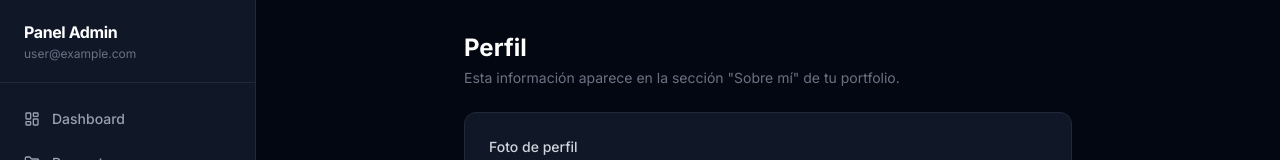
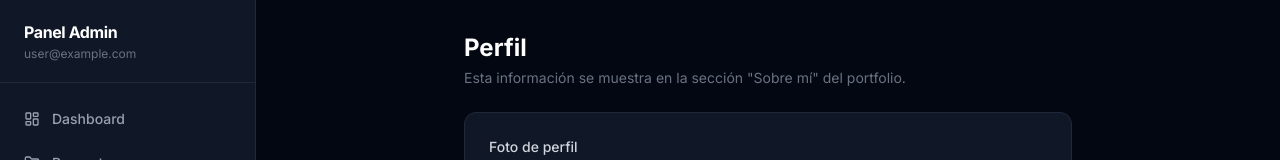
Before and after one commit to AngelBerretta/portfolio-fullstack, a Next.js app: page /admin/profile in a window 1280 px wide. Shown: the top 160 px of the page. Built offline with nearby package versions, Linux system fonts and the light colour scheme; no server answers; the database is empty; sample sign-in values are in the browser's storage.

Commit message:
fix: correct spelling errors in admin panel pages

```diff
--- a/src/app/admin/(protected)/dashboard/page.tsx
+++ b/src/app/admin/(protected)/dashboard/page.tsx
@@ -58,7 +58,7 @@ export default async function DashboardPage() {
           Hola, {session?.user?.email?.split('@')[0]} 👋
         </h1>
         <p className="text-gray-500 text-sm mt-1">
-          Resumen general de tu portfolio.
+          Resumen general del portfolio.
         </p>
       </div>
 
--- a/src/app/admin/(protected)/profile/page.tsx
+++ b/src/app/admin/(protected)/profile/page.tsx
@@ -11,7 +11,7 @@ export default async function ProfilePage() {
       <div>
         <h1 className="text-2xl font-bold text-white">Perfil</h1>
         <p className="text-gray-500 text-sm mt-1">
-          Esta información aparece en la sección &quot;Sobre mí&quot; de tu portfolio.
+          Esta información se muestra en la sección &quot;Sobre mí&quot; del portfolio.
         </p>
       </div>
 
--- a/src/app/admin/(protected)/projects/page.tsx
+++ b/src/app/admin/(protected)/projects/page.tsx
@@ -14,7 +14,7 @@ export default async function ProjectsPage() {
         <div>
           <h1 className="text-2xl font-bold text-white">Proyectos</h1>
           <p className="text-gray-500 text-sm mt-1">
-            {projects.length} proyecto{projects.length !== 1 && 's'} en tu portfolio.
+            {projects.length} proyecto{projects.length !== 1 && 's'} en el portfolio.
           </p>
         </div>
         <Link
--- a/src/app/admin/(protected)/skills/page.tsx
+++ b/src/app/admin/(protected)/skills/page.tsx
@@ -16,7 +16,7 @@ export default async function SkillsPage() {
         <div>
           <h1 className="text-2xl font-bold text-white">Tecnologías</h1>
           <p className="text-gray-500 text-sm mt-1">
-            {skills.length} skill{skills.length !== 1 && 's'} mostradas en la terminal de tu portfolio.
+            {skills.length} skill{skills.length !== 1 && 's'} mostradas en la terminal del portfolio.
           </p>
         </div>
         <Link
```
